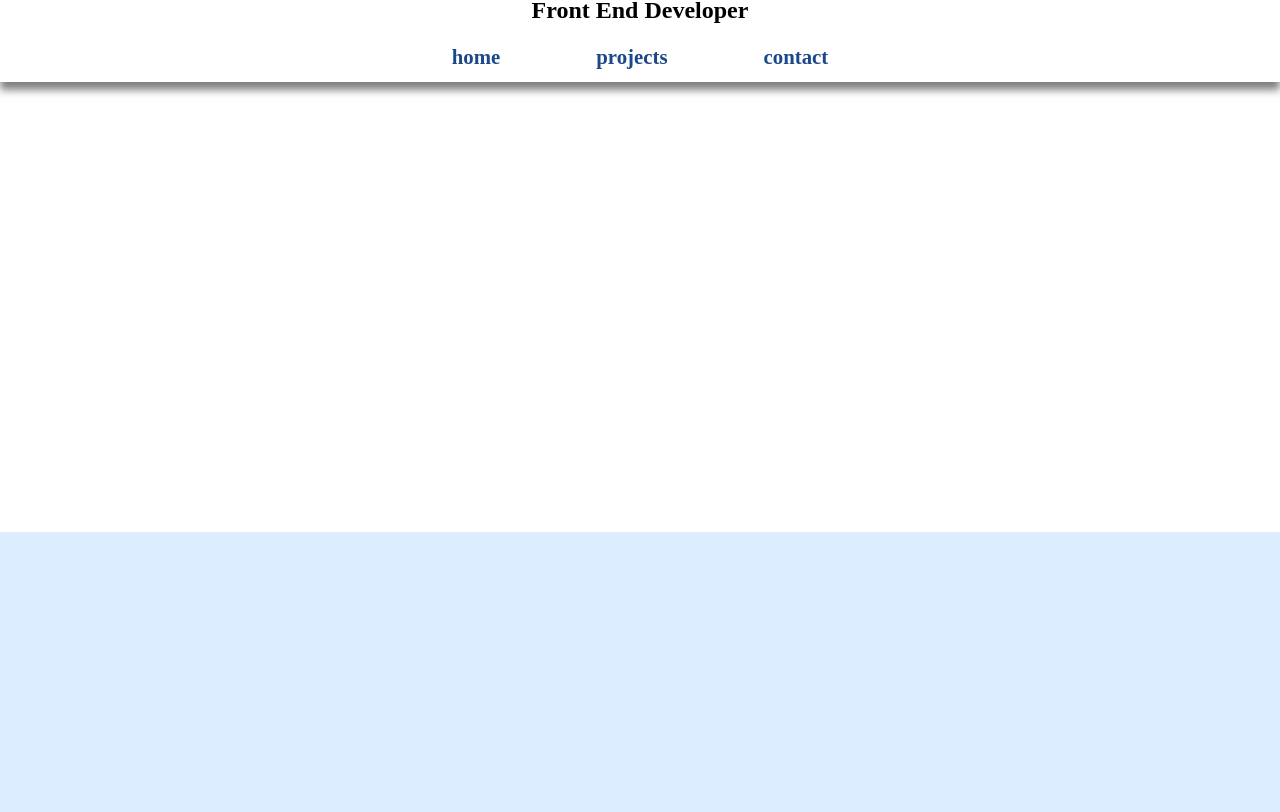
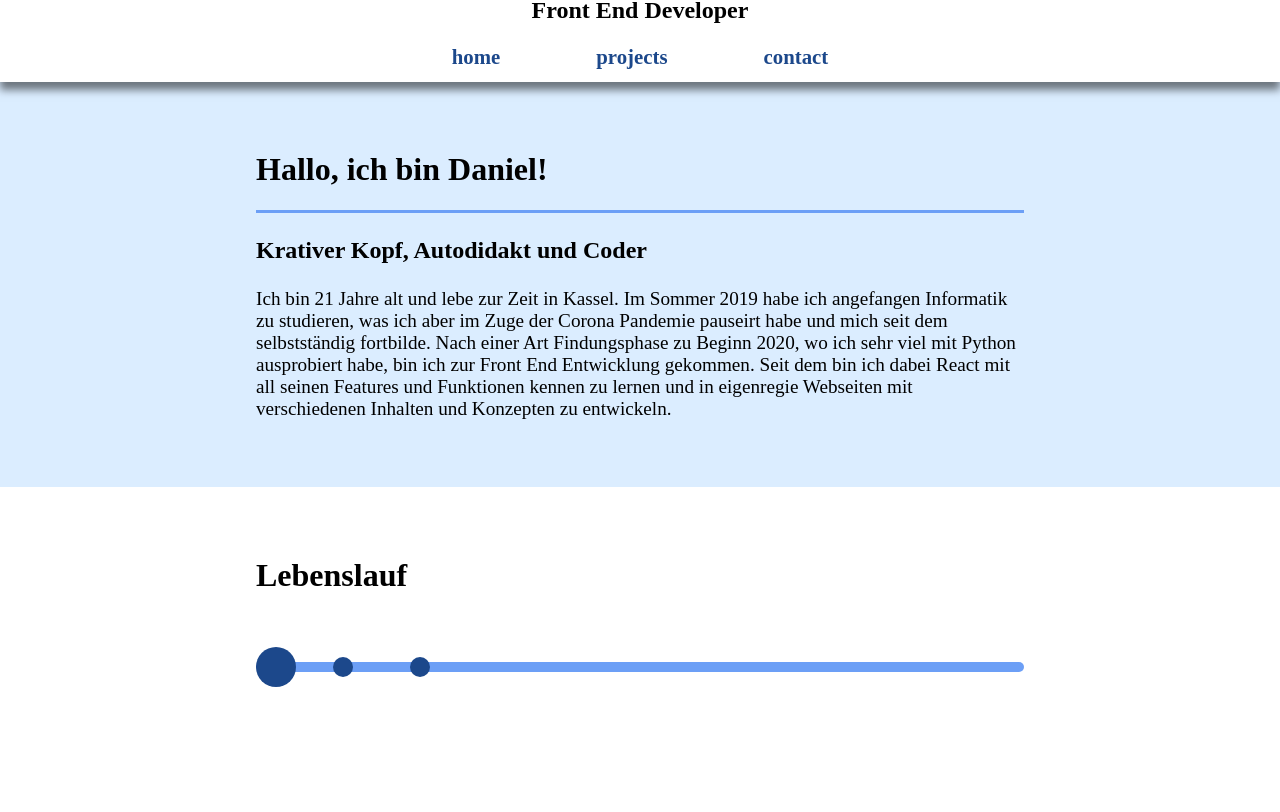
Before and after one commit to dan-jel/homepage, a React (Create React App) app: page / in a window 1280 px wide. Shown: the part 368-1180 px from the top of the page. After the commit the page ends 1156 px from the top, so only its background shows below. Built offline with nearby package versions, Linux system fonts and the light colour scheme.

Commit message:
first cards on mainpage

```diff
--- a/src/components/AboutMe.js
+++ b/src/components/AboutMe.js
@@ -1,15 +1,62 @@
 import React from "react";
 import styled from "styled-components";
+import { motion } from "framer-motion";
 
 const AboutMe = () => {
-  return <Container></Container>;
+  return (
+    <Container
+      initial={{ x: "-100%" }}
+      animate={{ x: 0 }}
+      transition={{ duration: 0.75, delay: 0.5, ease: "easeOut" }}
+    >
+      <TextBlock>
+        <h1>Hallo, ich bin Daniel!</h1>
+        <Line
+          initial={{ width: 0 }}
+          animate={{ width: "100%" }}
+          transition={{ duration: 2, delay: 1.25 }}
+        />
+        <h3>Krativer Kopf, Autodidakt und Coder</h3>
+        <p>
+          Ich bin 21 Jahre alt und lebe zur Zeit in Kassel. Im Sommer 2019 habe
+          ich angefangen Informatik zu studieren, was ich aber im Zuge der
+          Corona Pandemie pauseirt habe und mich seit dem selbstständig
+          fortbilde. Nach einer Art Findungsphase zu Beginn 2020, wo ich sehr
+          viel mit Python ausprobiert habe, bin ich zur Front End Entwicklung
+          gekommen. Seit dem bin ich dabei React mit all seinen Features und
+          Funktionen kennen zu lernen und in eigenregie Webseiten mit
+          verschiedenen Inhalten und Konzepten zu entwickeln.
+        </p>
+      </TextBlock>
+    </Container>
+  );
 };
 
-const Container = styled.div`
+const Line = styled(motion.div)`
+  height: 3px;
+  width: 200px;
+  background: #6c9ff6;
+`;
+
+const Container = styled(motion.div)`
   position: relative;
-  height: 600px;
+  padding: 3rem 0rem 3rem 0rem;
+  height: auto;
   width: 100%;
   background: rgb(219, 237, 255);
 `;
 
+const TextBlock = styled.div`
+  position: relative;
+  width: 60%;
+  height: 100%;
+  left: 20%;
+  h3 {
+    font-size: 1.5rem;
+  }
+  p {
+    font-size: 1.2rem;
+  }
+`;
+
 export default AboutMe;
--- a/src/components/Curriculum.js
+++ b/src/components/Curriculum.js
@@ -1,15 +1,93 @@
-import React from "react";
+import React, { useState } from "react";
 import styled from "styled-components";
+import { motion } from "framer-motion";
 
 const Curriculum = () => {
-  return <Container></Container>;
+  const [active, setActive] = useState(0);
+
+  return (
+    <Container
+      initial={{ x: "-100%" }}
+      animate={{ x: 0 }}
+      transition={{ duration: 0.75, delay: 0.75, ease: "easeOut" }}
+    >
+      <Block>
+        <h1>Lebenslauf</h1>
+        <Timeline>
+          <LifeLine
+            initial={{ width: 0 }}
+            animate={{ width: "100%" }}
+            transition={{ duration: 2, delay: 1.25 }}
+          />
+          <Dot
+            active={active === 0 ? true : false}
+            pos="0%"
+            onClick={() => {
+              setActive(0);
+            }}
+          />
+          <Dot
+            active={active === 1 ? true : false}
+            pos="10%"
+            onClick={() => {
+              setActive(1);
+            }}
+          />
+          <Dot
+            active={active === 2 ? true : false}
+            pos="20%"
+            onClick={() => {
+              setActive(2);
+            }}
+          />
+        </Timeline>
+      </Block>
+    </Container>
+  );
 };
 
-const Container = styled.div`
+const Dot = styled.div`
+  cursor: pointer;
+  position: absolute;
+  top: 50%;
+  left: ${(props) => props.pos};
+  height: ${(props) => (props.active ? "40px" : "20px")};
+  width: ${(props) => (props.active ? "40px" : "20px")};
+  border-radius: 50%;
+  transform: translateY(-50%);
+  background: #1c488b;
+`;
+
+const Timeline = styled.div`
+  margin: 3rem 0rem;
+  width: 100%;
+  height: 50px;
   position: relative;
-  height: 600px;
+`;
+
+const Container = styled(motion.div)`
+  position: relative;
+  height: auto;
   width: 100%;
   background: white;
+  padding: 3rem 0rem;
+`;
+
+const Block = styled.div`
+  position: relative;
+  height: 100%;
+  width: 60%;
+  left: 20%;
+`;
+
+const LifeLine = styled(motion.div)`
+  position: relative;
+  top: 50%;
+  transform: translateY(-50%);
+  width: 100%;
+  height: 10px;
+  background: #6c9ff6;
+  border-radius: 1rem;
 `;
 
 export default Curriculum;
--- a/src/components/Nav.js
+++ b/src/components/Nav.js
@@ -6,7 +6,11 @@ import { motion } from "framer-motion";
 
 const Nav = ({ NavPosition, setNavPosition }) => {
   return (
-    <Container animate={{ y: NavPosition }} transition={{ ease: "easeOut" }}>
+    <Container
+      initial={{ y: "-100%" }}
+      animate={{ y: NavPosition }}
+      transition={{ ease: "easeIn", duration: 0.5 }}
+    >
       <Header />
       <NavBar setNavPosition={setNavPosition} />
     </Container>
--- a/src/pages/HomePage.js
+++ b/src/pages/HomePage.js
@@ -2,38 +2,35 @@ import React from "react";
 import styled from "styled-components";
 import AboutMe from "../components/AboutMe";
 import Curriculum from "../components/Curriculum";
+import { motion } from "framer-motion";
 
 const HomePage = ({ NavPosition, setNavPosition }) => {
   const changePosition = () => {
-    console.log(window.scrollY, NavPosition);
+    const pos = window.scrollY;
+
     if (window.location.pathname === "/") {
-      if (window.scrollY < 200) {
-        setNavPosition(0);
+      if (pos < 400) {
+        setNavPosition(-pos);
       } else {
         setNavPosition(-400);
       }
     } else {
-      return;
+      setNavPosition(-400);
     }
   };
 
   window.addEventListener("scroll", changePosition);
 
   return (
-    <Container
-      onScroll={() => {
-        console.log("TEST");
-      }}
-    >
+    <Container>
       <AboutMe />
       <Curriculum />
     </Container>
   );
 };
 
-const Container = styled.div`
+const Container = styled(motion.div)`
   position: relative;
-  top: 450px;
   left: 0;
   width: 100%;
   display: flex;
```
